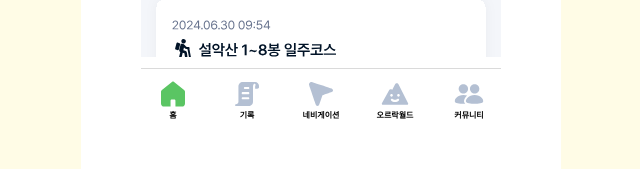
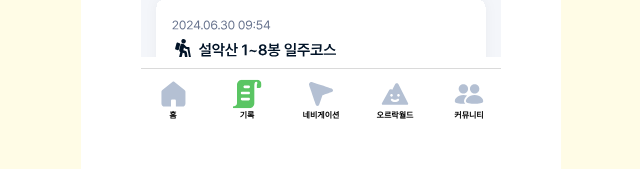
Before and after one commit to HyunJong00/HIKERS, a React (Create React App) app: page /R273C in a window 1280 px wide. Shown: the part 670-839 px from the top of the page, without its empty margins (319-959 px from the left). Built offline with nearby package versions, Linux system fonts and the light colour scheme; a web font is replaced by a local one.

Commit message:
fix: R273C footer activItem 수정, App.js path / 변경

```diff
--- a/src/App.js
+++ b/src/App.js
@@ -25,7 +25,7 @@ import Game from "./pages/Game.jsx";
 
 const router = createBrowserRouter(
   [
-    { path: "/", element: <S100S /> },
+    { path: "/", element: <H100S /> },
     { path: "/S100S", element: <S100S /> },
     { path: "/J100S", element: <J100S /> },
     { path: "/J210S", element: <J210S /> },
--- a/src/pages/R273C.js
+++ b/src/pages/R273C.js
@@ -21,7 +21,7 @@ function R273C() {
         setActiveTab(tab);
     };
 
-    const goToLeague = () => navigate("/league");
+    const goToLeague = () => navigate("/game");
     const goToGame = () => navigate("/game");
 
     const renderContent = () => {
@@ -100,7 +100,7 @@ function R273C() {
                 </EmptyContent>
             </ContentContainer>
 
-            <Footer activeItem={"home"}/>
+            <Footer activeItem={"inquiry"}/>
         </Screen>
     );
 }
@@ -113,9 +113,8 @@ const Screen = styled.div`
     height: 800px;
     display: flex;
     flex-direction: column;
-    justify-content: space-between;
     align-items: center;
-    padding: 44px 34px;
+    padding: 44px 0;
 `;
 
 const Header = styled.div`
```
